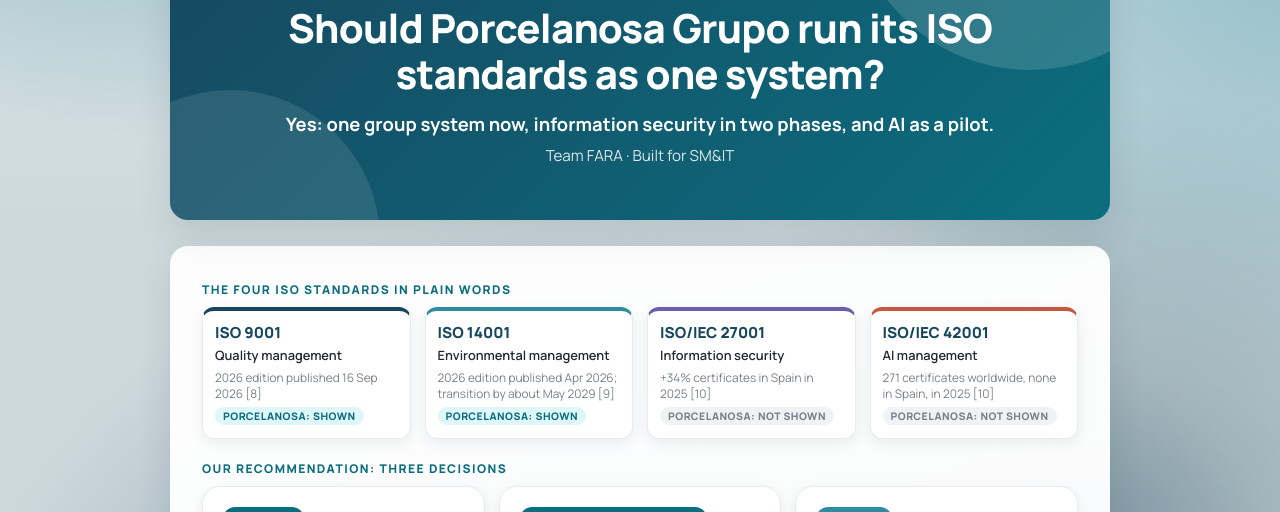
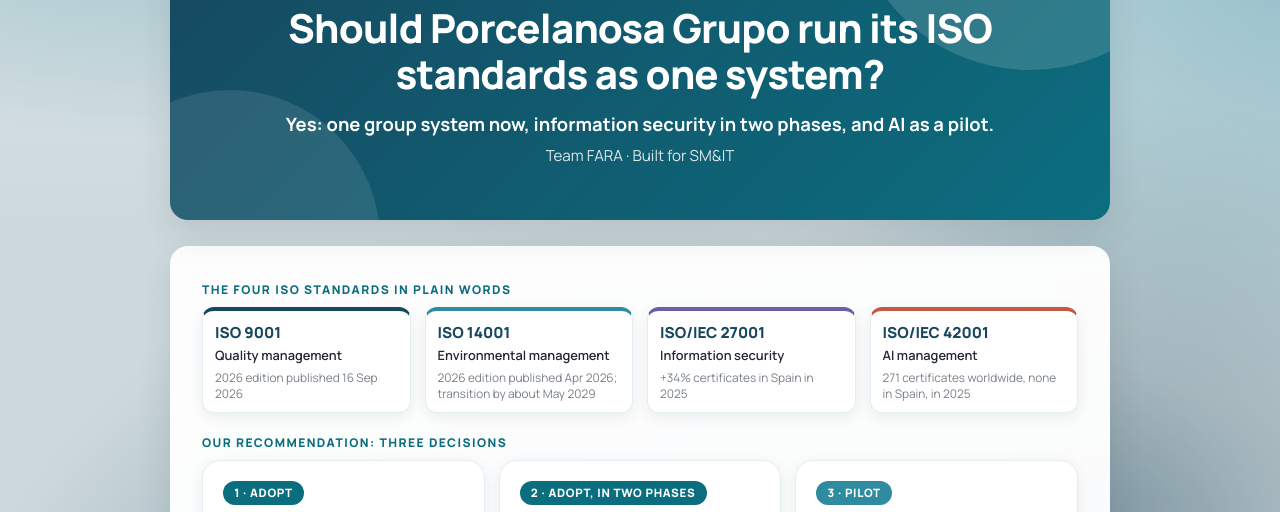
Before and after one commit to antoniosifonetti1-oss/iso-ims-porcelanosa, a plain HTML site: page index.html in a window 1280 px wide. Shown: the part 221-733 px from the top of the page. Drawn offline with Linux system fonts and the light colour scheme.

Commit message:
Remove the Porcelanosa shown/not-shown pills and all in-text reference numbers
Co-Authored-By: Claude Sonnet 5.5 <noreply@anthropic.com>

```diff
--- a/index.html
+++ b/index.html
@@ -344,7 +344,7 @@ footer b{color:var(--primary)}
 <section class="panel" id="p-money">
   <p class="eyebrow">The money</p>
   <h2>Set-up ≈ <span id="mSetup"></span>, running ≈ <span id="mRun"></span> a year</h2>
-  <p class="small mute">Our estimates, scaled from public ranges [16][17] to a 5,000-person multi-site group.</p>
+  <p class="small mute">Our estimates, scaled from public ranges to a 5,000-person multi-site group.</p>
   <div class="vizcols">
     <div class="viz"><h4>One-off · set-up, year 1</h4><div class="total" id="vzSetup"></div><div class="sub" id="vzSetupSub"></div><div class="stack" id="stackSetup"></div><div class="legendrows" id="legSetup"></div></div>
     <div class="viz"><h4>Every year · running cost</h4><div class="total" id="vzRun"></div><div class="sub" id="vzRunSub"></div><div class="stack" id="stackRun"></div><div class="legendrows" id="legRun"></div></div>
@@ -360,7 +360,7 @@ footer b{color:var(--primary)}
   <h3>Break-even calculator</h3>
   <p class="small mute">Two ways to read the cost: how much of it <b>insurance</b> alone repays (fewer and shorter stoppages), and how many sales per year the certificates must <b>protect</b> to cover it.</p>
   <div class="calc">
-    <label>Days of stoppage in a major incident <span id="vDays"></span><small>Default 12: sector average of 11.6 days of ransomware downtime in manufacturing [21].</small></label>
+    <label>Days of stoppage in a major incident <span id="vDays"></span><small>Default 12: sector average of 11.6 days of ransomware downtime in manufacturing.</small></label>
     <input type="range" id="days" min="1" max="30" value="12">
     <label>Years counted <span id="vYrs"></span><small>Set-up once, running cost every year.</small></label>
     <input type="range" id="yrs" min="1" max="10" step="1" value="5">
@@ -369,7 +369,7 @@ footer b{color:var(--primary)}
       <input type="range" id="share" min="10" max="100" step="5" value="50">
       <label>Contribution margin on lost sales <span id="vMargin"></span><small>Assumption 35%: higher than the ~11.6% EBITDA margin, because lost sales lose price minus variable cost.</small></label>
       <input type="range" id="margin" min="10" max="60" step="5" value="35">
-      <label>Yearly probability of such an incident today <span id="vProb"></span><small>Assumption 5%: no source gives a per-company probability. Porcelanosa Houston was reportedly hit in 2022 [5].</small></label>
+      <label>Yearly probability of such an incident today <span id="vProb"></span><small>Assumption 5%: no source gives a per-company probability. Porcelanosa Houston was reportedly hit in 2022.</small></label>
       <input type="range" id="prob" min="1" max="30" step="1" value="5">
       <label>Probability reduction from the programme <span id="vRed"></span><small>Assumption 30%: controls reduce but do not remove the risk.</small></label>
       <input type="range" id="red" min="10" max="70" step="5" value="30">
@@ -388,8 +388,8 @@ footer b{color:var(--primary)}
     <ul class="small">
       <li>Set-up: €380 k + €430 k + €900 k + €90 k = €1.8 M = 0.21% of 2025 revenue (€863 M) = 1.8% of 2025 capex (€102 M).</li>
       <li>Running: −€20 k − €22.5 k + €70 k + €250 k + €560 k + €60 k = €897.5 k ≈ 0.9% of EBITDA (&gt;€100 M).</li>
-      <li>Audit saving: 15% of about €150 k of combined fees (A); the IAF MD 11 cap is 20% [16].</li>
-      <li>Scaling: a single 250-employee firm’s 27001 project costs about €85 k [17]. A group 20× larger, with OT and retail, is not linear. Our 27001 programme cost (€430 k, excluding technical controls) assumes about 5× because of shared group processes (A).</li>
+      <li>Audit saving: 15% of about €150 k of combined fees (A); the IAF MD 11 cap is 20%.</li>
+      <li>Scaling: a single 250-employee firm’s 27001 project costs about €85 k. A group 20× larger, with OT and retail, is not linear. Our 27001 programme cost (€430 k, excluding technical controls) assumes about 5× because of shared group processes (A).</li>
       <li>If 42001 certification follows: +€60 k set-up and +€25 k a year (decision at month 12).</li>
     </ul>
   </details>
@@ -435,7 +435,7 @@ footer b{color:var(--primary)}
 
   <h3>Status in November 2026</h3>
   <div class="cards" id="normCards"></div>
-  <div class="warn"><b>Hype to discount:</b> (a) integration cuts combined audit time by at most 20% [16]; (b) ISO 42001 does not give AI Act conformity, a role that belongs to EN 18286 [11][12]; (c) ISO 9001 and 14001 do nothing for cyber security.</div>
+  <div class="warn"><b>Hype to discount:</b> (a) integration cuts combined audit time by at most 20%; (b) ISO 42001 does not give AI Act conformity, a role that belongs to EN 18286; (c) ISO 9001 and 14001 do nothing for cyber security.</div>
 
   <h3>Quiz<span class="count">6</span></h3>
   <div id="quizBox"></div>
@@ -468,7 +468,7 @@ const REVENUE = 863, EBITDA = 100, CAPEX = 102, DAYS_YEAR = 330;
 /* [item, set-up €, running €/yr, basis] */
 const COSTS = [
   ['Group IMS for 9001+14001 (with 2026 transitions)', 380000, -20000, 'Consultants 120k, IMS/GRC platform 80k, internal team 180k; then licences +40k, fewer duplicated roles −60k'],
-  ['Audit-time reduction (15% of ~€150k combined fees (A))', 0, -22500, 'IAF MD 11 cap is 20% [16]'],
+  ['Audit-time reduction (15% of ~€150k combined fees (A))', 0, -22500, 'IAF MD 11 cap is 20%'],
   ['27001 programme: consulting, training of 5,000 staff, audits', 430000, 70000, '250k + 120k + 60k; surveillance audits and training'],
   ['27001 technical controls: OT segmentation, EDR, MFA, offline backups', 900000, 250000, 'Licences; our estimate (A)'],
   ['27001 operation: 24/7 SOC/MDR + 3 security staff', 0, 560000, '350k + 210k'],
@@ -476,10 +476,10 @@ const COSTS = [
 ];
 const GROUPS = { ims:[0,1], iso27001:[2,3,4], iso42001:[5] };
 const STANDARDS = [
-  {color:'--c9001', name:'ISO 9001', topic:'Quality', what:'Customer requirements, product conformity, complaints, supplier control.', status:'ISO 9001:2026 published on 16 September 2026; about three years to transition [8].', tag:'Existing certificate'},
-  {color:'--c14001', name:'ISO 14001', topic:'Environment', what:'Environmental aspects, compliance obligations, emissions, waste.', status:'ISO 14001:2026 published in April 2026; transition by about May 2029 [9].', tag:'Existing certificate'},
-  {color:'--c27001', name:'ISO/IEC 27001', topic:'Information security', what:'Risk-based controls for confidentiality, integrity and availability.', status:'Spain’s fastest-growing standard, +34% in 2025 [10]. None shown by Porcelanosa.', tag:'Adopt, phased'},
-  {color:'--c42001', name:'ISO/IEC 42001', topic:'AI management', what:'Governance of AI systems: inventory, owners, impact assessment, transparency.', status:'271 certificates worldwide and none in Spain in 2025 [10]. None shown by Porcelanosa.', tag:'Pilot'}
+  {color:'--c9001', name:'ISO 9001', topic:'Quality', what:'Customer requirements, product conformity, complaints, supplier control.', status:'ISO 9001:2026 published on 16 September 2026; about three years to transition.', tag:'Existing certificate'},
+  {color:'--c14001', name:'ISO 14001', topic:'Environment', what:'Environmental aspects, compliance obligations, emissions, waste.', status:'ISO 14001:2026 published in April 2026; transition by about May 2029.', tag:'Existing certificate'},
+  {color:'--c27001', name:'ISO/IEC 27001', topic:'Information security', what:'Risk-based controls for confidentiality, integrity and availability.', status:'Spain’s fastest-growing standard, +34% in 2025. None shown by Porcelanosa.', tag:'Adopt, phased'},
+  {color:'--c42001', name:'ISO/IEC 42001', topic:'AI management', what:'Governance of AI systems: inventory, owners, impact assessment, transparency.', status:'271 certificates worldwide and none in Spain in 2025. None shown by Porcelanosa.', tag:'Pilot'}
 ];
 const GRID_ROWS = [
   ['4 Context', 'Context, stakeholders, scope: one analysis for the whole group'],
@@ -493,32 +493,32 @@ const GRID_ROWS = [
 const SEP_TEXT = ['Own context analysis','Own policy and roles','Own risk register','Own training and documents','','Own audit and review','Own corrective actions'];
 const IMS_NOTE = {
   sep: 'Each standard run on its own: four policies, four risk registers, four audit programmes. The grey blocks are the same kind of work done four times.',
-  int: 'Integrated: the shared clauses are managed once. Each standard still adds its own requirements in clause 8 and a few extras elsewhere. The realistic saving in audit time is at most 20% [16].'
+  int: 'Integrated: the shared clauses are managed once. Each standard still adds its own requirements in clause 8 and a few extras elsewhere. The realistic saving in audit time is at most 20%.'
 };
 const STATS = [
-  ['€863 M','2025 revenue; EBITDA above €100 M [1]'],
-  ['5,000+','Staff: 2,900 in Castellón, 640 elsewhere in Spain, 1,473 abroad [2]'],
-  ['200+','Own stores, and 1,000+ points of sale worldwide [4]'],
-  ['€102 M','Capex in 2025 [2]'],
-  ['4.29 GWh','New solar plant [7]']
+  ['€863 M','2025 revenue; EBITDA above €100 M'],
+  ['5,000+','Staff: 2,900 in Castellón, 640 elsewhere in Spain, 1,473 abroad'],
+  ['200+','Own stores, and 1,000+ points of sale worldwide'],
+  ['€102 M','Capex in 2025'],
+  ['4.29 GWh','New solar plant']
 ];
 const COMPANY_CARDS = [
   {k:'Who they are', body:'A family-controlled holding headquartered in Vila-real (Castellón, Spain). It makes ceramic tiles, kitchens, bathroom products and the solid-surface material Krion, and sells through its own retail network to residential, contract and retail customers.'},
   {k:'What “brand companies” means', body:'The group is a holding of several separate companies, one per product line or brand. In our briefing they run their own quality and environment teams, so today each certificate is managed company by company. We did not find a public count of them, so we do not give a number.'},
-  {k:'Management systems (public)', body:'ISO 9001, 14001, AEO, EPDs and a carbon footprint [3]. No ISO 27001 or 42001 is shown.'},
-  {k:'Digital and AI', body:'AI tools in industrial processes [1]; an AI space configurator for customers [20]; ERP, e-commerce and store systems (A).'}
+  {k:'Management systems (public)', body:'ISO 9001, 14001, AEO, EPDs and a carbon footprint. No ISO 27001 or 42001 is shown.'},
+  {k:'Digital and AI', body:'AI tools in industrial processes; an AI space configurator for customers; ERP, e-commerce and store systems (A).'}
 ];
 const VALUE_ROWS = [
   ['Certification across brands and plants','9001 + 14001','One multi-site IMS: one manual, audit programme and risk register instead of parallel systems per company. Fewer audit days and less duplicated internal auditing.'],
-  ['CSRD reporting (in scope: more than 1,000 staff and more than €450 M) [14]','14001','Energy and CO₂ data that is already managed and internally audited becomes the evidence trail for climate disclosures. Scope 1+2 footprint fell 16.7% in 2024 [6], and future reductions must be auditable.'],
-  ['Kilns, energy and new solar capacity','14001','One set of KPIs per plant (gas, kWh, CO₂, scrap). The 1,843 t of CO₂ a year avoided by the solar plant [7] becomes a tracked objective, and one change procedure (14001:2026 §6.3) covers new equipment.'],
-  ['ERP, e-commerce, 200+ stores, architects’ project files','27001','Protects customer data (GDPR) and continuity. Our estimate: one day of full stoppage puts up to €2.6 M of revenue at risk (€863 M ÷ 330 days, an upper bound). A ransomware group claimed an attack on the US subsidiary in 2022 [5]; Porcelanosa has not confirmed it. Complements the existing AEO supply-chain security status.'],
-  ['Industrial AI and the customer configurator','42001','An AI inventory, named owners, impact assessments and customer transparency (AI Act transparency duties [13]). Controls vendor “black-box” AI, a risk the sector’s technology institute itself flags [19].']
+  ['CSRD reporting (in scope: more than 1,000 staff and more than €450 M)','14001','Energy and CO₂ data that is already managed and internally audited becomes the evidence trail for climate disclosures. Scope 1+2 footprint fell 16.7% in 2024, and future reductions must be auditable.'],
+  ['Kilns, energy and new solar capacity','14001','One set of KPIs per plant (gas, kWh, CO₂, scrap). The 1,843 t of CO₂ a year avoided by the solar plant becomes a tracked objective, and one change procedure (14001:2026 §6.3) covers new equipment.'],
+  ['ERP, e-commerce, 200+ stores, architects’ project files','27001','Protects customer data (GDPR) and continuity. Our estimate: one day of full stoppage puts up to €2.6 M of revenue at risk (€863 M ÷ 330 days, an upper bound). A ransomware group claimed an attack on the US subsidiary in 2022; Porcelanosa has not confirmed it. Complements the existing AEO supply-chain security status.'],
+  ['Industrial AI and the customer configurator','42001','An AI inventory, named owners, impact assessments and customer transparency (AI Act transparency duties). Controls vendor “black-box” AI, a risk the sector’s technology institute itself flags.']
 ];
 const BARRIERS = [
-  {k:'Management', body:'Needs sponsorship from the family owners and the holding: ISO 9001:2026 makes quality culture a leadership duty [8]. The budget competes with market pressure, as US sales fell in 2025 and EBITDA must be protected. Regulation is still moving: Spain had no NIS2 transposition law as of October 2026 [15], the AI Act’s high-risk dates moved in July 2026 [13], and CSRD scope changed with Omnibus I [14].'},
+  {k:'Management', body:'Needs sponsorship from the family owners and the holding: ISO 9001:2026 makes quality culture a leadership duty. The budget competes with market pressure, as US sales fell in 2025 and EBITDA must be protected. Regulation is still moving: Spain had no NIS2 transposition law as of October 2026, the AI Act’s high-risk dates moved in July 2026, and CSRD scope changed with Omnibus I.'},
   {k:'Organisation', body:'Several brand companies run their own quality and environment teams, so a group IMS owner must be appointed and authority shifts to the holding. 200+ stores and foreign subsidiaries bring different laws, languages and IT maturity. Shift work limits training time. Security and AI-governance talent is scarce in Castellón, and accredited 42001 auditors are few.'},
-  {k:'Technology', body:'Many factories with OT networks and kiln controllers that are hard to patch (A). ERP, store and e-commerce systems differ by company and country (A), so one IMS/GRC platform must integrate with all of them. AI tools come from vendors, so model updates and training data sit outside group control [19].'}
+  {k:'Technology', body:'Many factories with OT networks and kiln controllers that are hard to patch (A). ERP, store and e-commerce systems differ by company and country (A), so one IMS/GRC platform must integrate with all of them. AI tools come from vendors, so model updates and training data sit outside group control.'}
 ];
 const RISKS = ['Certificate without real change.','Ransomware reaching stores or plants before phase 2 controls.','Consultant dependence.','Buying a 42001 certificate for marketing instead of control.','Audit-saving promises not materialising (20% cap, real integration required).'];
 const PHASE_INFO = [
@@ -547,10 +547,10 @@ const PLAN90 = [
 ];
 const PLAN90_MS = {label:'Day 90 review: real quotes and invoices against our estimates', owner:'Group IMS lead + CFO', at:90};
 const ISO_CODES = [
-  {code:'ISO 9001', what:'Quality management', color:'--c9001', has:true, data:'2026 edition published 16 Sep 2026 [8]'},
-  {code:'ISO 14001', what:'Environmental management', color:'--c14001', has:true, data:'2026 edition published Apr 2026; transition by about May 2029 [9]'},
-  {code:'ISO/IEC 27001', what:'Information security', color:'--c27001', has:false, data:'+34% certificates in Spain in 2025 [10]'},
-  {code:'ISO/IEC 42001', what:'AI management', color:'--c42001', has:false, data:'271 certificates worldwide, none in Spain, in 2025 [10]'}
+  {code:'ISO 9001', what:'Quality management', color:'--c9001', has:true, data:'2026 edition published 16 Sep 2026'},
+  {code:'ISO 14001', what:'Environmental management', color:'--c14001', has:true, data:'2026 edition published Apr 2026; transition by about May 2029'},
+  {code:'ISO/IEC 27001', what:'Information security', color:'--c27001', has:false, data:'+34% certificates in Spain in 2025'},
+  {code:'ISO/IEC 42001', what:'AI management', color:'--c42001', has:false, data:'271 certificates worldwide, none in Spain, in 2025'}
 ];
 const SHORT = ['Group IMS (9001 + 14001)','Shorter combined audits','27001 programme: consulting, training, audits','27001 technical controls: OT, EDR, MFA, backups','27001 operation: 24/7 SOC + 3 staff','42001 pilot'];
 const SEG = ['#17475f','#4a8a5c','#6a5fa8','#8d84c6','#b6b0de','#c4593f'];
@@ -582,13 +582,13 @@ const SOURCES = [
   ['Valencia Plaza. Novedades de Porcelanosa en su Muestra Internacional (AI configurator)','https://valenciaplaza.com/valenciaplaza/lainnovacionylatecnologiadesvelanlasnovedadesdeporcelanosaensumuestrainternacional',''],
   ['Comparitech. Ransomware attacks on manufacturers: average downtime 11.6 days (calculator default)','https://comparitech.com/blog/information-security/ransomware-manufacturing-companies','not in the PDF yet; all manufacturers, 2018–Oct 2024']
 ];
-const WEAK = '<div class="warn-title">Our own considerations</div><p class="warn-sub">Stated for honesty.</p>These are our judgements about where the evidence is weak or contested, not established facts. (a) “ISO certification improves financial performance” is contested: reviews find positive, neutral and negative effects, plus a selection effect [18], so we do not count financial uplift as a benefit. (b) “ISO 42001 = AI Act compliance” is not supported [11][12]. (c) All internal details (A) and cost figures are our estimates; vendor price ranges vary widely and come from sellers of compliance services [17]. (d) We found no public evidence on whether customers require ISO 27001.';
+const WEAK = '<div class="warn-title">Our own considerations</div><p class="warn-sub">Stated for honesty.</p>These are our judgements about where the evidence is weak or contested, not established facts. (a) “ISO certification improves financial performance” is contested: reviews find positive, neutral and negative effects, plus a selection effect, so we do not count financial uplift as a benefit. (b) “ISO 42001 = AI Act compliance” is not supported. (c) All internal details (A) and cost figures are our estimates; vendor price ranges vary widely and come from sellers of compliance services. (d) We found no public evidence on whether customers require ISO 27001.';
 const QUIZ = [
   {q:'What makes it possible to run 9001, 14001, 27001 and 42001 as one system?', o:['Same national publisher','Shared Harmonized Structure (clauses 4–10)','Identical Annex A lists','EU requires joint audits'], a:1, e:'All recent ISO management system standards share the same clause structure and core text, so one manual, internal audit and management review can serve all of them.'},
-  {q:'Which edition of ISO 14001 is current in November 2026?', o:['2015 unchanged','2015 + Amd 1:2024','2026, published April 2026','2027 draft'], a:2, e:'Published 15 April 2026, replacing 2015 + the 2024 climate amendment; 2015 certificates must transition by about May 2029 [9].'},
-  {q:'With a genuinely integrated system, by how much can combined audit time be reduced?', o:['Up to 20%','50%','75%','Not at all'], a:0, e:'IAF MD 11 allows up to 20% depending on the level of integration. It is a ceiling, not a guaranteed discount [16].'},
-  {q:'Does an ISO/IEC 42001 certificate give presumption of conformity with the EU AI Act?', o:['Yes, all systems','Yes, high-risk only','No; EN 18286 is the first harmonised standard','No, the Act was repealed'], a:2, e:'EN 18286 (QMS for high-risk AI providers) was cited in October 2026. 42001 is not part of EU harmonisation [11][12].'},
-  {q:'Porcelanosa has 5,000+ employees and €863 M revenue. Does the revised CSRD apply?', o:['No, CSRD was cancelled','No, only listed companies','Yes: it exceeds both thresholds (more than 1,000 employees and more than €450 M)','Only if 14001-certified'], a:2, e:'Omnibus I narrowed CSRD to companies above both thresholds [14]. Porcelanosa exceeds both, which makes audited 14001 data valuable.'},
+  {q:'Which edition of ISO 14001 is current in November 2026?', o:['2015 unchanged','2015 + Amd 1:2024','2026, published April 2026','2027 draft'], a:2, e:'Published 15 April 2026, replacing 2015 + the 2024 climate amendment; 2015 certificates must transition by about May 2029.'},
+  {q:'With a genuinely integrated system, by how much can combined audit time be reduced?', o:['Up to 20%','50%','75%','Not at all'], a:0, e:'IAF MD 11 allows up to 20% depending on the level of integration. It is a ceiling, not a guaranteed discount.'},
+  {q:'Does an ISO/IEC 42001 certificate give presumption of conformity with the EU AI Act?', o:['Yes, all systems','Yes, high-risk only','No; EN 18286 is the first harmonised standard','No, the Act was repealed'], a:2, e:'EN 18286 (QMS for high-risk AI providers) was cited in October 2026. 42001 is not part of EU harmonisation.'},
+  {q:'Porcelanosa has 5,000+ employees and €863 M revenue. Does the revised CSRD apply?', o:['No, CSRD was cancelled','No, only listed companies','Yes: it exceeds both thresholds (more than 1,000 employees and more than €450 M)','Only if 14001-certified'], a:2, e:'Omnibus I narrowed CSRD to companies above both thresholds. Porcelanosa exceeds both, which makes audited 14001 data valuable.'},
   {q:'Which indicator best reveals a “paper system”?', o:['Number of procedures','Corrective actions open for more than 90 days','Certificates on the wall','Pages in the manual'], a:1, e:'A working system closes the problems its audits find. A growing backlog shows the certificate is not changing how the firm operates.'}
 ];
 
@@ -641,7 +641,7 @@ $('#mSetup').textContent = money(SETUP); $('#mRun').textContent = money(RUN);
 STANDARDS.forEach(s => { const c = el('div','card norm', `<div class="k">${s.topic}</div><h3 style="margin-top:0">${s.name}</h3><p class="small">${s.what}</p><p class="small mute">${s.status}</p><span class="tag">${s.tag}</span>`); c.style.setProperty('--c', `var(${s.color})`); $('#normCards').append(c); });
 STATS.forEach(([n,l]) => $('#stats').append(el('div','stat', `<div class="n">${n}</div><div class="l">${l}</div>`)));
 cardList($('#companyCards'), COMPANY_CARDS);
-ISO_CODES.forEach(c => { const e = el('div','chip', `<div class="code">${c.code}</div><div class="what">${c.what}</div><div class="data">${c.data}</div><span class="has${c.has?'':' no'}">${c.has?'Porcelanosa: shown':'Porcelanosa: not shown'}</span>`); e.style.setProperty('--c', `var(${c.color})`); $('#isoChips').append(e); });
+ISO_CODES.forEach(c => { const e = el('div','chip', `<div class="code">${c.code}</div><div class="what">${c.what}</div><div class="data">${c.data}</div>`); e.style.setProperty('--c', `var(${c.color})`); $('#isoChips').append(e); });
 VALUE_ROWS.forEach(r => { const codes = (r[1].match(/\d{4,5}/g)||[]).map(n => `<i style="--c:var(--c${n})">${n}</i>`).join(''); $('#valueCards').append(el('div','vcard', `<h4>${r[0]}</h4><span class="codes">${codes}</span><p>${r[2]}</p>`)); });
 cardList($('#barrierCards'), BARRIERS);
 RISKS.forEach(r => $('#risks').append(el('li','',r)));
```
